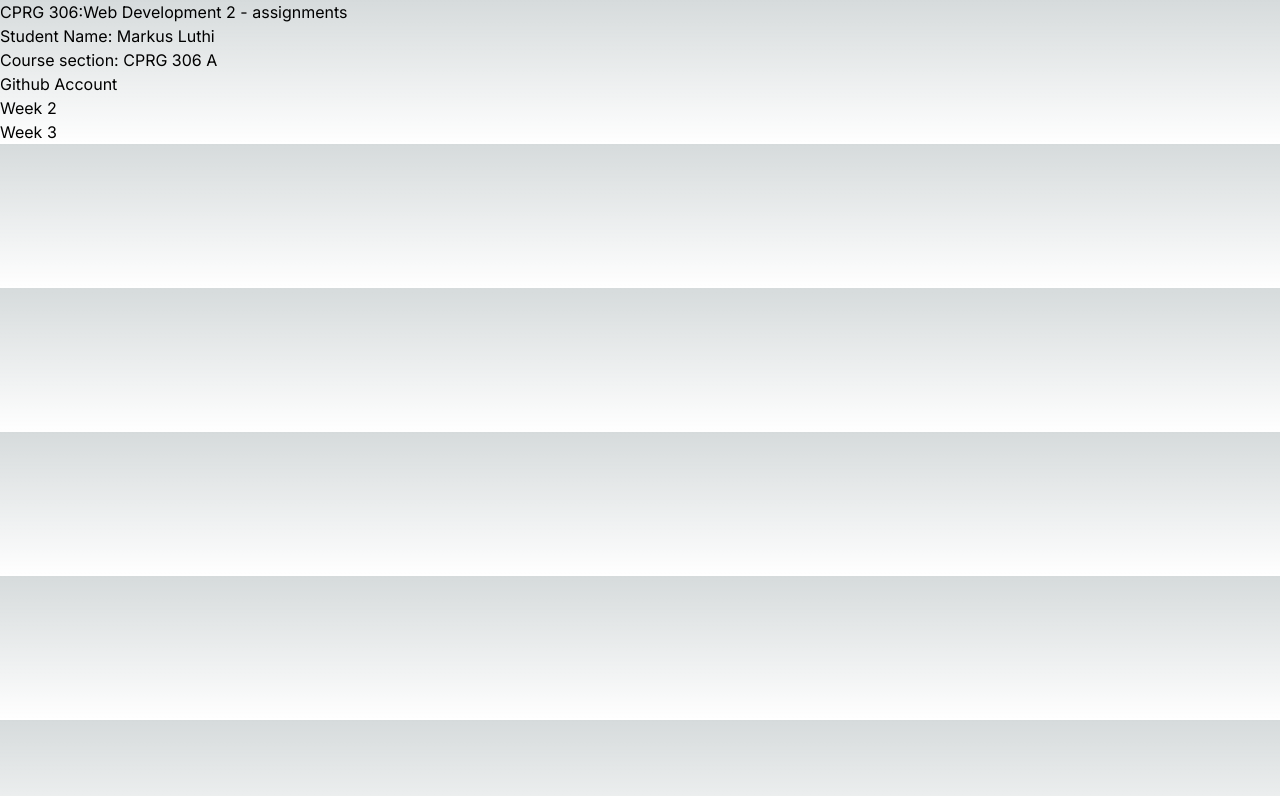
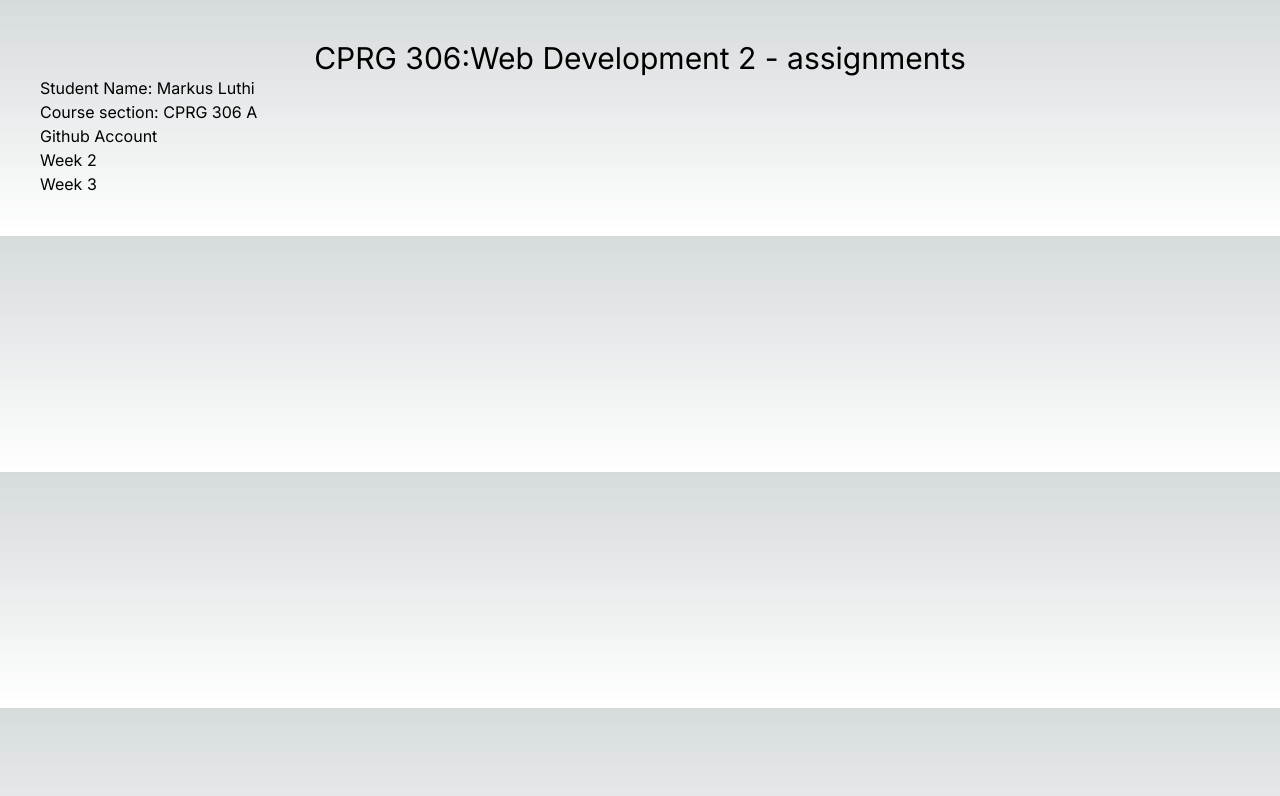
Before and after one commit to Malkos316/cprg306-assignments, a Next.js app: page / in a window 1280 px wide. Shown: the top 796 px of the page. Built offline with nearby package versions, Linux system fonts and the light colour scheme.

Commit message:
Update page.js
Styling

```diff
--- a/app/page.js
+++ b/app/page.js
@@ -2,8 +2,8 @@ import { studentInfo } from "./StudentInfo"
 import Link from 'next/link'
 export default function Page() {
   return (
-    <main>
-      <h1>
+    <main className=" p-10">
+      <h1 className=" flex flex-col items-center text-3xl">
         CPRG 306:Web Development 2 - assignments
       </h1>
       <p>
```
